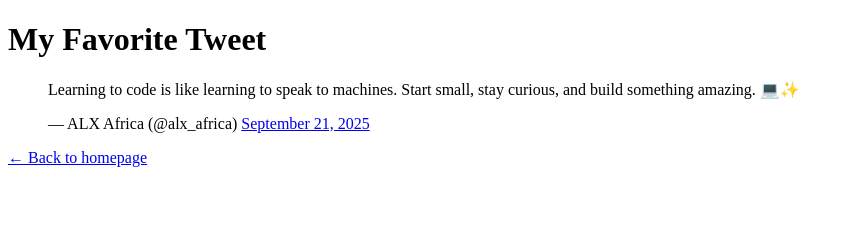
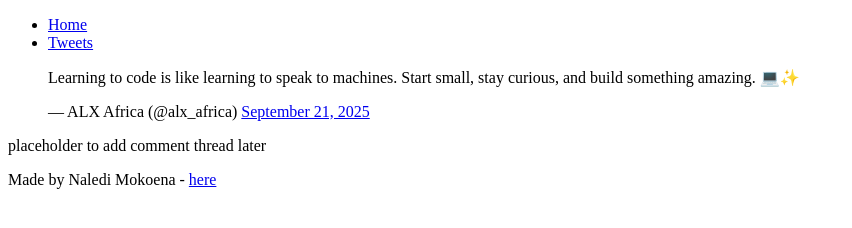
Before and after one commit to Naledi84/My_First_Portfolio, a plain HTML site: page html_basic/tweets.html in a window 1280 px wide. Shown: the whole page, without its empty margins (0-852 px from the left). Drawn offline with Linux system fonts and the light colour scheme.

Commit message:
Update tweets.html

```diff
--- a/html_basic/tweets.html
+++ b/html_basic/tweets.html
@@ -2,11 +2,18 @@
 <html lang="en">
 <head>
   <meta charset="UTF-8">
-  <title>My First Portfolio</title>
+  <title>Tweets Page</title>
 </head>
 <body>
-  <h1>My Favorite Tweet</h1>
+  <header>
+    <ul>
+      <li><a href="index.html">Home</a></li>
+      <li><a href="tweets.html">Tweets</a></li>
+    </ul>
+  </header>
 
+  <main>
+    <article>
       <!-- Embedded Tweet -->
       <blockquote class="twitter-tweet">
         <p lang="en" dir="ltr">Learning to code is like learning to speak to machines. Start small, stay curious, and build something amazing. 💻✨</p>
@@ -14,6 +21,15 @@
         <a href="https://twitter.com/alx_africa/status/1700000000000000000">September 21, 2025</a>
       </blockquote>
       <script async src="https://platform.twitter.com/widgets.js" charset="utf-8"></script>
-  <p><a href="index.html">← Back to homepage</a></p>
+    </article>
+
+    <aside>
+      <p>placeholder to add comment thread later</p>
+    </aside>
+  </main>
+
+  <footer>
+    <p>Made by Naledi Mokoena - <a href="https://github.com/Naledi84" target="_blank">here</a></p>
+  </footer>
 </body>
 </html>
```
Lines whose indentation alone changed are shown as unchanged.
